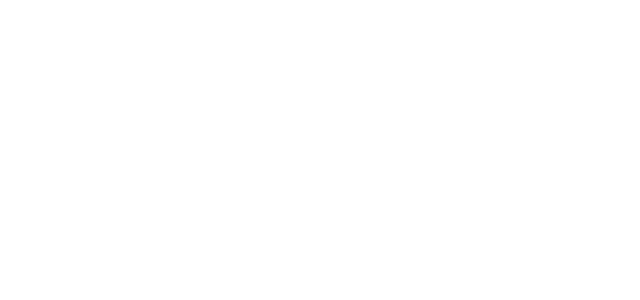
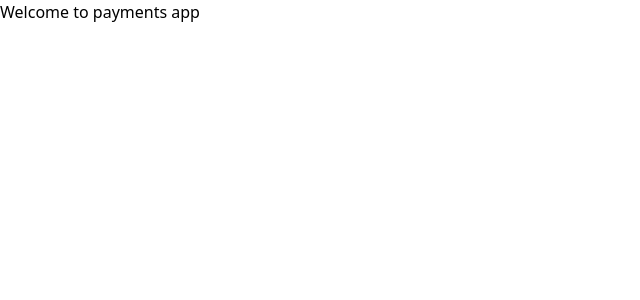
Before and after one commit to Bharath1013/Payments_app, a React (Vite) app in the folder frontend/: page / in a window 1280 px wide. Before the commit this address had no page. Shown: the top 300 px of the page, without its empty margins (0-640 px from the left). Built offline with nearby package versions, Linux system fonts and the light colour scheme.

Commit message:
Update App.jsx

```diff
--- a/frontend/src/App.jsx
+++ b/frontend/src/App.jsx
@@ -12,6 +12,7 @@
 
   return (
     <>
+      <div>Welcome to payments app </div>
     <BrowserRouter>
     <Routes>
       <Route path ="/signup" element ={<Signup />}></Route>
```
